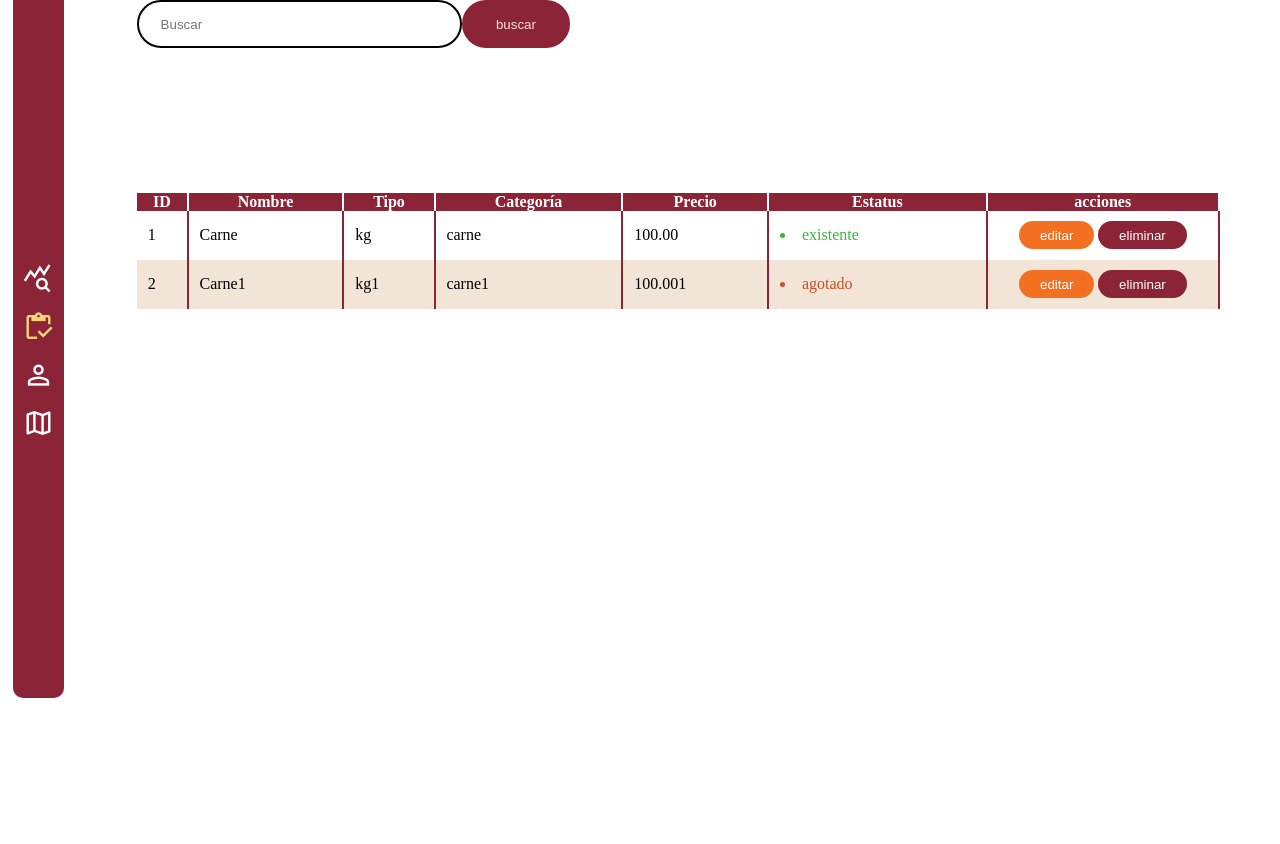
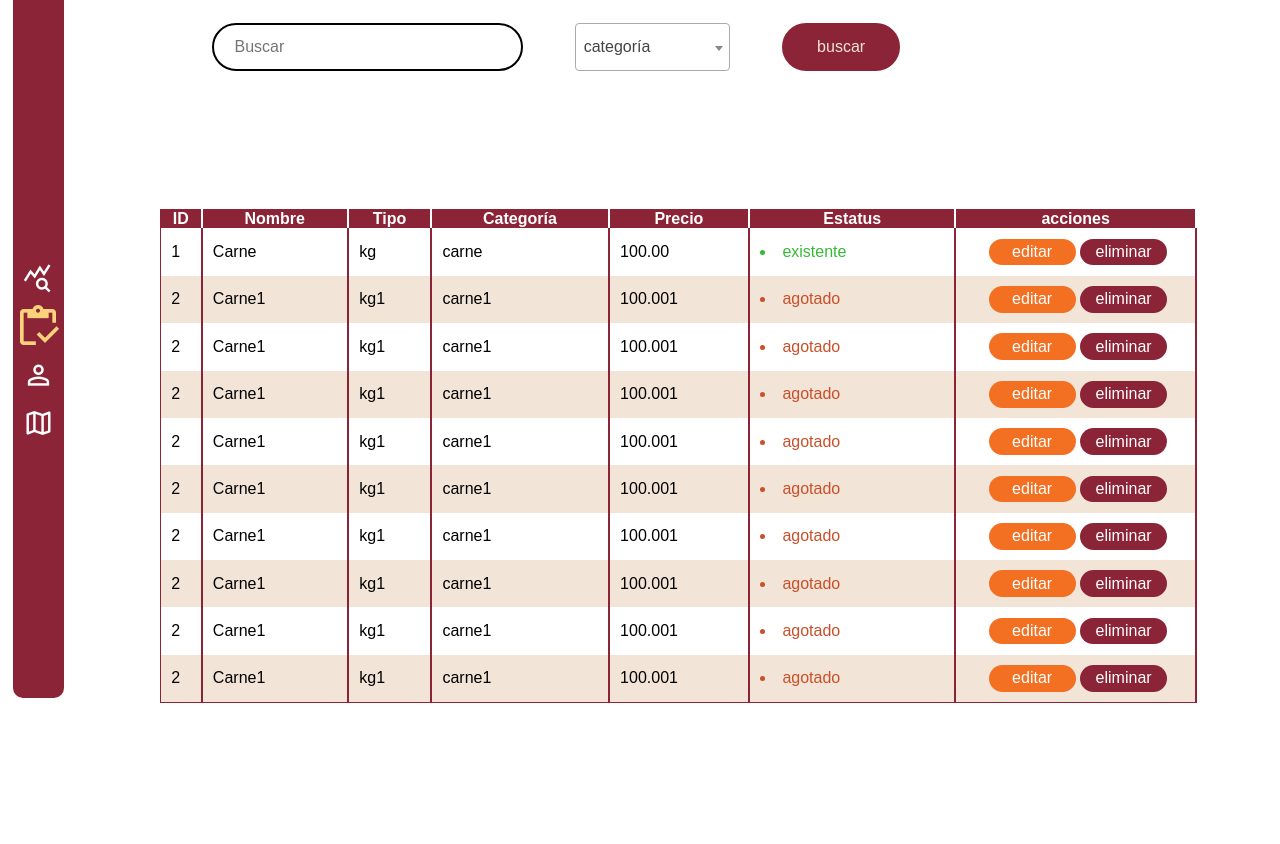
Before and after one commit to geo1605/integradora, a PHP site: page /resourses/productos.html in a window 1280 px wide. Shown: the part 60-904 px from the top of the page. Before the commit the page ends 758 px from the top, so only its background shows below. Run offline with PHP 8.4, Linux system fonts and the light colour scheme; some libraries are stand-ins or nearby versions.

Commit message:
adaptativo

```diff
--- a/integradora/resourses/productos.html
+++ b/integradora/resourses/productos.html
@@ -3,7 +3,8 @@
 <head>
     <meta charset="UTF-8">
     <meta name="viewport" content="width=device-width, initial-scale=1.0">
-    <title>Document</title>
+    <title>Productos</title>
+    <link href="https://cdn.jsdelivr.net/npm/select2@4.1.0-rc.0/dist/css/select2.min.css" rel="stylesheet" />
     <link rel="stylesheet" href="https://fonts.googleapis.com/css2?family=Material+Symbols+Outlined:opsz,wght,FILL,GRAD@24,400,0,0" />
     <link rel="stylesheet" href="../styles/lateral.css">
     <link rel="stylesheet" href="../styles/tablas.css">
@@ -29,17 +30,19 @@
                 <span class="material-symbols-outlined">map</span>
                 <span class="tooltip">direcciones</span>
             </a></li>
-
         </ul>
         </nav>
     </aside>
     <main>
-
-            <form action="" id="busquedas"> <!--sección búsquedas-->
-                <input id="Search_principal" type="search" placeholder="Buscar">
-
-                <input id="Bot_busqueda" type="submit" value="buscar">
-            </form>
+        <form action="" id="busquedas">
+            <input id="Search_principal" type="search" placeholder="Buscar">
+            <select class="js-example-basic-single" name="state">
+                <option value="" selected disabled>categoría</option>
+                <option value="AL">Alabama</option>
+                <option value="WY">Wyoming</option>
+            </select>
+            <input id="Bot_busqueda" type="submit" value="buscar">
+        </form>
         <table>
             <thead>
             <th>ID</th>
@@ -50,8 +53,7 @@
             <th>Estatus</th>
             <th>acciones</th>
             </thead>
-            <!-- bucle con php-->
-             <tr>
+            <tr>
                 <td>1</td>
                 <td>Carne</td>
                 <td>kg</td>
@@ -75,7 +77,111 @@
                     <button class="B_eliminar">eliminar</button>
                 </td>
             </tr>
+            <tr>
+                <td>2</td>
+                <td>Carne1</td>
+                <td>kg1</td>
+                <td>carne1</td>
+                <td>100.001</td>
+                <td class="agotado"><li>agotado</li></td>
+                <td class="acciones">
+                    <button class="B_editar">editar</button>
+                    <button class="B_eliminar">eliminar</button>
+                </td>
+            </tr>
+            <tr>
+                <td>2</td>
+                <td>Carne1</td>
+                <td>kg1</td>
+                <td>carne1</td>
+                <td>100.001</td>
+                <td class="agotado"><li>agotado</li></td>
+                <td class="acciones">
+                    <button class="B_editar">editar</button>
+                    <button class="B_eliminar">eliminar</button>
+                </td>
+            </tr>
+            <tr>
+                <td>2</td>
+                <td>Carne1</td>
+                <td>kg1</td>
+                <td>carne1</td>
+                <td>100.001</td>
+                <td class="agotado"><li>agotado</li></td>
+                <td class="acciones">
+                    <button class="B_editar">editar</button>
+                    <button class="B_eliminar">eliminar</button>
+                </td>
+            </tr>
+            <tr>
+                <td>2</td>
+                <td>Carne1</td>
+                <td>kg1</td>
+                <td>carne1</td>
+                <td>100.001</td>
+                <td class="agotado"><li>agotado</li></td>
+                <td class="acciones">
+                    <button class="B_editar">editar</button>
+                    <button class="B_eliminar">eliminar</button>
+                </td>
+            </tr>
+            <tr>
+                <td>2</td>
+                <td>Carne1</td>
+                <td>kg1</td>
+                <td>carne1</td>
+                <td>100.001</td>
+                <td class="agotado"><li>agotado</li></td>
+                <td class="acciones">
+                    <button class="B_editar">editar</button>
+                    <button class="B_eliminar">eliminar</button>
+                </td>
+            </tr>
+            <tr>
+                <td>2</td>
+                <td>Carne1</td>
+                <td>kg1</td>
+                <td>carne1</td>
+                <td>100.001</td>
+                <td class="agotado"><li>agotado</li></td>
+                <td class="acciones">
+                    <button class="B_editar">editar</button>
+                    <button class="B_eliminar">eliminar</button>
+                </td>
+            </tr>
+            <tr>
+                <td>2</td>
+                <td>Carne1</td>
+                <td>kg1</td>
+                <td>carne1</td>
+                <td>100.001</td>
+                <td class="agotado"><li>agotado</li></td>
+                <td class="acciones">
+                    <button class="B_editar">editar</button>
+                    <button class="B_eliminar">eliminar</button>
+                </td>
+            </tr>
+            <tr>
+                <td>2</td>
+                <td>Carne1</td>
+                <td>kg1</td>
+                <td>carne1</td>
+                <td>100.001</td>
+                <td class="agotado"><li>agotado</li></td>
+                <td class="acciones">
+                    <button class="B_editar">editar</button>
+                    <button class="B_eliminar">eliminar</button>
+                </td>
+            </tr>
         </table>
     </main>
+
+    <script src="https://code.jquery.com/jquery-3.6.0.min.js"></script>
+    <script src="https://cdn.jsdelivr.net/npm/select2@4.1.0-rc.0/dist/js/select2.min.js"></script>
+    <script>
+        $(document).ready(function() {
+            $('.js-example-basic-single').select2();
+        });
+    </script>
 </body>
 </html>
--- a/integradora/styles/lateral.css
+++ b/integradora/styles/lateral.css
@@ -18,6 +18,7 @@
 body {
   display: flex;
   flex-direction: column;
+  font-family: Arial, Helvetica, sans-serif;
 }
 main {
   margin-left: 6%;
@@ -26,7 +27,7 @@ main {
 aside {
   display: flex;
   flex-direction: column;
-  position: absolute;
+  position: fixed;
   background-color: var(--color-primary);
   width: 2%; /* Ancho automático */
   padding: 1%;
@@ -59,11 +60,16 @@ aside nav ul li {
   transition: 0.5s;
 }
 
-.selected {
+li .selected {
   color: #F9D279;
+  scale: 1.5;
 }
 .lateral:hover {
   scale: 1.2;
+  transition: 0.5s;
+}
+li .selected:hover {
+  scale: 1.5;
   transition: 0.5s;
 }
 .tooltip {
@@ -86,11 +92,6 @@ a.lateral:hover .tooltip {
   display: block; /* Mostrar el tooltip al pasar el cursor */
 }
 
-/* Estilos generales */
-body {
-  font-size: 16px;
-  background-color: white;
-}
 
 /* Media query para pantallas menores de 837px */
 @media (max-width: 1000px) {
@@ -102,6 +103,6 @@ body {
       width: 7%; /* Hacer que la barra lateral ocupe todo el ancho */
 }
 .material-symbols-outlined {
-  font-size: 2.5rem;
+  font-size: 1.5rem;
 }
 }
--- a/integradora/styles/tablas.css
+++ b/integradora/styles/tablas.css
@@ -10,11 +10,16 @@
     --color-brown: #A65C3D;
     --color-black: #000000;
 }
+main {
+    padding: 2%;
+}
 
 table {
     width: 90%;
     margin: 10% auto;
     border-collapse: collapse;
+    font-size: 1rem;
+    border: 1px solid var(--color-primary);
 }
 th {
     background-color: var(--color-primary);
@@ -43,20 +48,24 @@ tr:nth-child(even){
 
 .B_editar{
     background-color: var(--color-secondary);
-    padding: 3% 10%;
+    padding: 2% 3%;
+    font-size: 1rem;
     border: 0;
     border-radius: 30px;
     cursor: pointer;
     color: var(--color-white);
     margin-left: 10%;
+    width: 40%;
 }
 .B_eliminar {
     background-color: var(--color-primary);
-    padding: 3% 10%;
+    padding: 2% 3%;
+    font-size: 1rem;
     border: 0;
     border-radius: 30px;
     cursor: pointer;
     color: var(--color-white);
+    width: 40%;
 }
 
 /*seccion busquedas*/
@@ -67,9 +76,12 @@ tr:nth-child(even){
     display: flex;
     flex-direction: row;
     padding: 2%;
+    align-items: center;
 }
 #busquedas input {
     height: 6vh;
+    margin: 0 5%;
+    font-size: 1rem;
 
 }
 
@@ -80,16 +92,79 @@ tr:nth-child(even){
     padding: 2%;
 }
 #Bot_busqueda {
-    width: 10%;
     background-color: var(--color-primary);
     color: #F2E4D6;
     border: 4px solid var(--color-primary);
     border-radius: 30px;
+    padding: 0 3%;
     transition: 0.3s;
     cursor: pointer;
+
 }
 #Bot_busqueda:hover {
     background-color: var(--color-white);
     color: var(--color-primary);
     transition: 0.3s;
 }
+.select2-container {
+    width: 15% !important;  /* Cambia 300px por el ancho deseado */
+}
+.select2-container--default .select2-selection--single {
+    height: 6vh;  /* Ajusta la altura según sea necesario */
+    line-height: 6vh;  /* Asegura que el texto esté centrado verticalmente */
+    display: flex;
+    align-items: center;
+}
+.select2-container--default .select2-selection--single .select2-selection__arrow {
+    height: 6vh;
+    display: flex;
+    align-items: center;
+}
+
+/*adaptación*/
+@media (max-width: 701px) {
+    table {
+        width: 100%;
+        margin: 0 0;
+        font-size: 0.7rem;
+    }
+    .acciones {
+        display: flex;
+        flex-direction: column;
+    }
+    .B_editar{
+        width: 90%;
+        margin: 5% auto;
+        font-size: 0.6rem;
+    }
+    .B_eliminar {
+        width: 90%;
+        margin: 5% auto;
+        font-size: 0.6rem;
+    }
+    #busquedas {
+        width: 100%;
+        margin: 3% 0 ;
+        padding: 1%;
+    }
+    .select2-container--default .select2-selection--single {
+        height: 3vh;  /* Ajusta la altura según sea necesario */
+        line-height: 3vh;  /* Asegura que el texto esté centrado verticalmente */
+        display: flex;
+        align-items: center;
+    }
+    .select2-container--default .select2-selection--single .select2-selection__arrow {
+        height: 3vh;
+        display: flex;
+        align-items: center;
+    }
+
+}
+@media (max-width: 430%) {
+    .B_editar{
+        font-size: 0.4rem;
+    }
+    .B_eliminar {
+        font-size: 0.4rem;
+    }
+}
```
